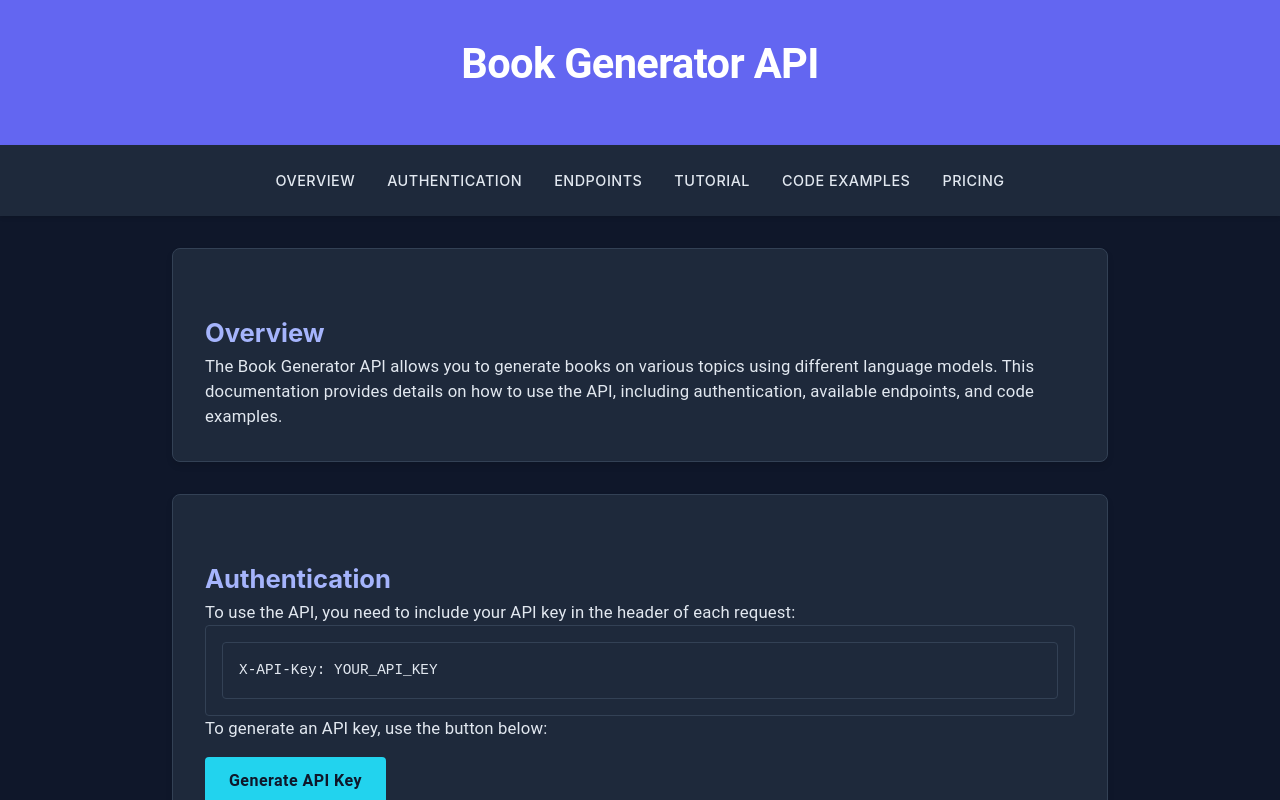
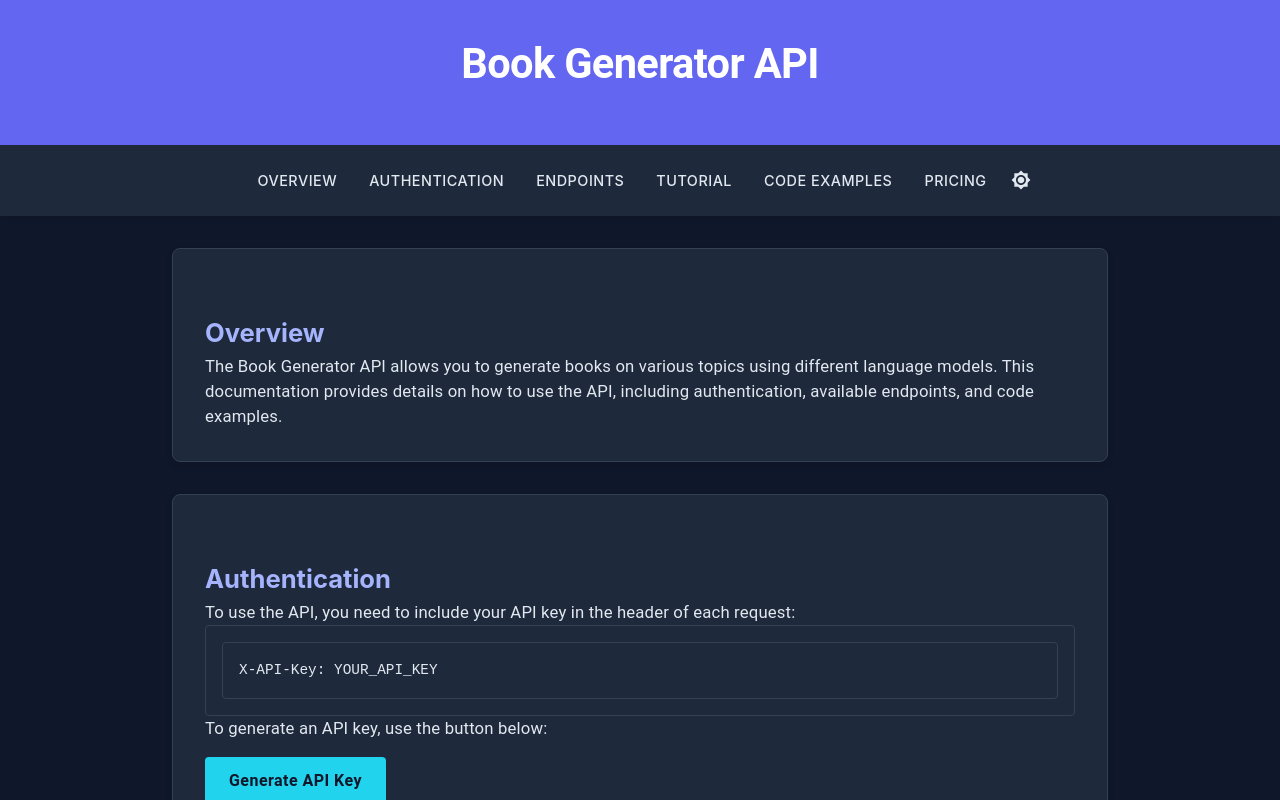
Before and after one commit to Surjendu-kar/Book-AI-replica, a React (Vite) app: page /api in a window 1280 px wide. Shown: the top 800 px of the page. Built offline with nearby package versions, Linux system fonts and the light colour scheme.

Commit message:
Add light & Dark mode

```diff
--- a/package.json
+++ b/package.json
@@ -12,6 +12,7 @@
   "dependencies": {
     "@emotion/react": "^11.13.0",
     "@emotion/styled": "^11.13.0",
+    "@mui/icons-material": "^5.16.7",
     "@mui/material": "^5.16.7",
     "react": "^18.3.1",
     "react-dom": "^18.3.1",
--- a/src/components/BookGeneratorComp/BookGeneratorSections.tsx
+++ b/src/components/BookGeneratorComp/BookGeneratorSections.tsx
@@ -37,7 +37,7 @@ const H3Style = styled("h3")(({ theme }) => ({
 }));
 const H4Style = styled("h4")(({ theme }) => ({
   marginTop: "2rem",
-  color: "#a5b4fc",
+  color: "var(--color-primary-light)",
   [theme.breakpoints.down("lg")]: {},
   [theme.breakpoints.down("md")]: {},
   [theme.breakpoints.down("sm")]: {},
--- a/src/components/BookGeneratorComp/Nav.tsx
+++ b/src/components/BookGeneratorComp/Nav.tsx
@@ -1,4 +1,7 @@
-import { Box, styled } from "@mui/material";
+import { useState, useEffect } from "react";
+import { Box, styled, IconButton } from "@mui/material";
+import Brightness4Icon from "@mui/icons-material/Brightness4";
+import Brightness7Icon from "@mui/icons-material/Brightness7";
 
 const Navbar = styled(Box)(({ theme }) => ({
   backgroundColor: "var(--color-box-bg)",
@@ -46,7 +49,22 @@ const NavItem = styled("li")(({ theme }) => ({
   [theme.breakpoints.down("sm")]: {},
 }));
 
+const ThemeToggle = styled(Box)(() => ({}));
+
 function Nav() {
+  const [isDarkMode, setIsDarkMode] = useState(true);
+
+  useEffect(() => {
+    document.documentElement.setAttribute(
+      "theme",
+      isDarkMode ? "dark" : "light"
+    );
+  }, [isDarkMode]);
+
+  const handleThemeChange = () => {
+    setIsDarkMode(!isDarkMode);
+  };
+
   const navItems = [
     { name: "Overview", path: "#overview" },
     { name: "Authentication", path: "#authentication" },
@@ -63,6 +81,16 @@ function Nav() {
             <a href={item.path}>{item.name}</a>
           </NavItem>
         ))}
+
+        <ThemeToggle>
+          <IconButton onClick={handleThemeChange} color="inherit">
+            {isDarkMode ? (
+              <Brightness7Icon sx={{ width: "20px", height: "20px" }} />
+            ) : (
+              <Brightness4Icon sx={{ width: "20px", height: "20px" }} />
+            )}
+          </IconButton>
+        </ThemeToggle>
       </NavList>
     </Navbar>
   );
--- a/src/index.css
+++ b/src/index.css
@@ -24,6 +24,7 @@ body {
   --color-bg: #ffffff;
   --color-box-bg: #f0f4f8;
   --color-text: #1e293b;
-  --color-primary: #4f46e5;
-  --color-primary-light: #d8daff;
+  --color-primary: #857ffe;
+  --color-primary-light: #7a74f3;
+  --color-accent: #7a74f3;
 }
```
Also changed, not shown: 1 other file (tests, documents, lock files or other folders).
